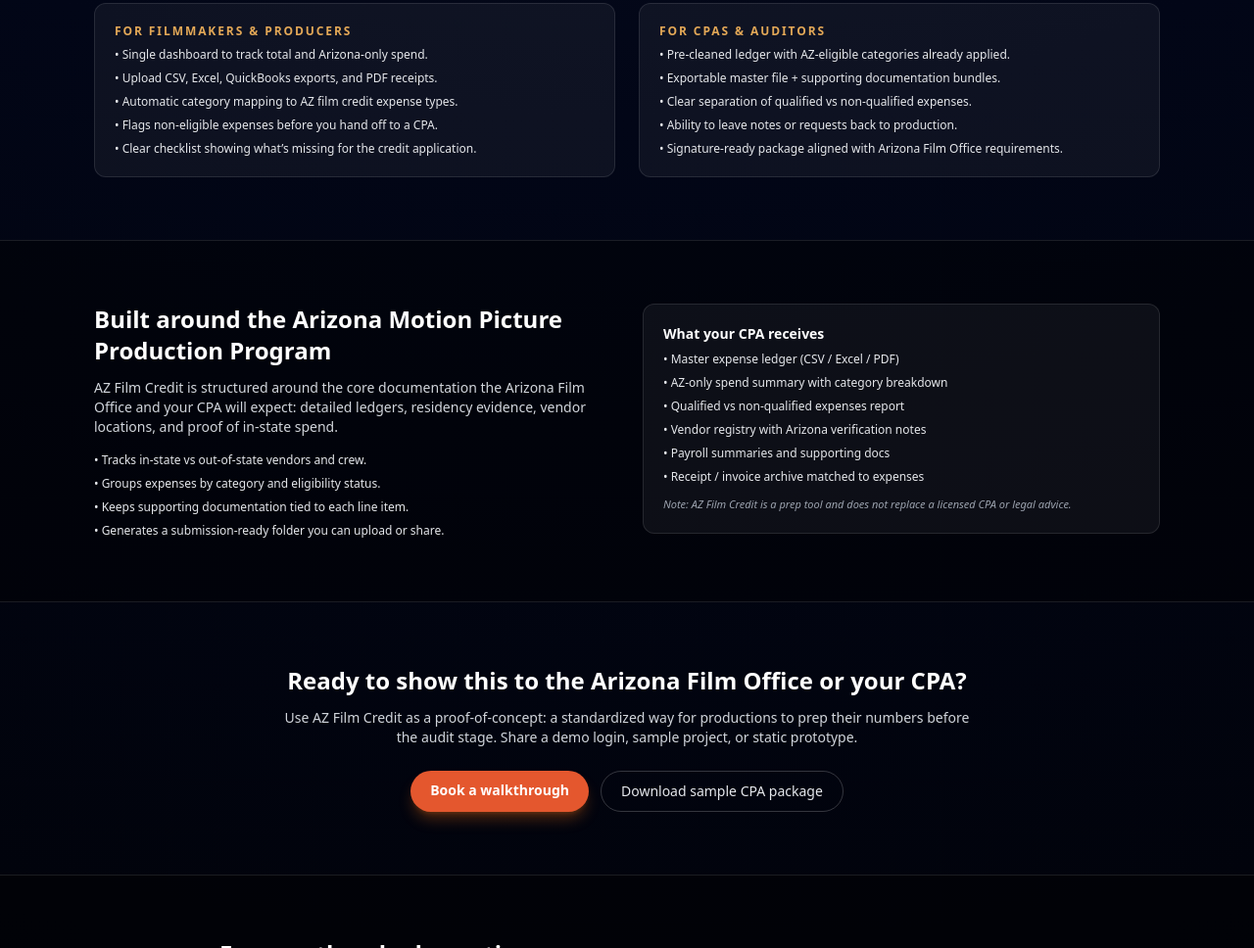
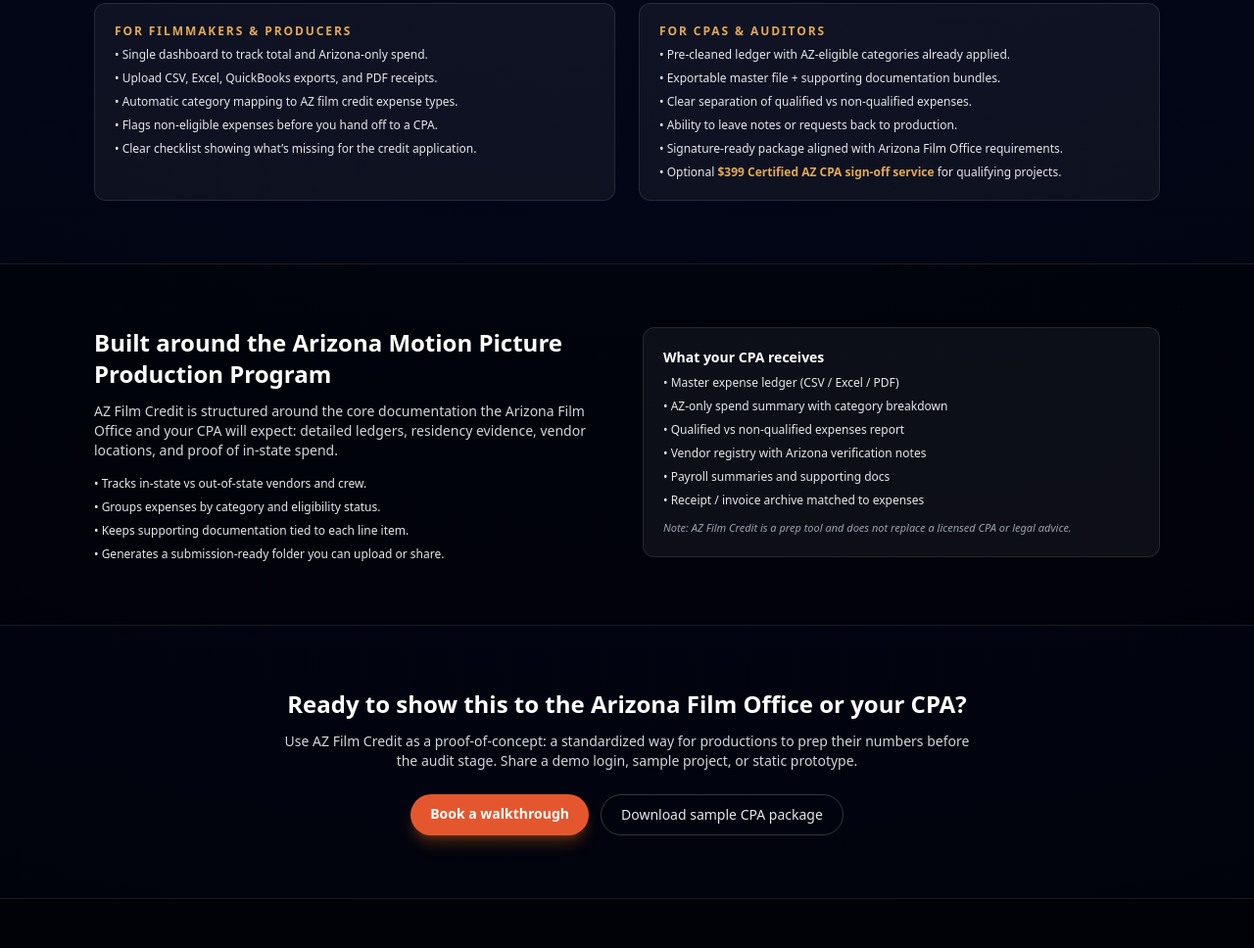
Before and after one commit to WatchVIM/azfilmcredit, a plain HTML site: page index.html in a window 1280 px wide. Shown: the part 1331-2299 px from the top of the page at 98% size. Drawn offline with nearby package versions, Linux system fonts and the light colour scheme.

Commit message:
Update index.html

```diff
--- a/index.html
+++ b/index.html
@@ -257,6 +257,7 @@
               <li>• Clear separation of qualified vs non-qualified expenses.</li>
               <li>• Ability to leave notes or requests back to production.</li>
               <li>• Signature-ready package aligned with Arizona Film Office requirements.</li>
+              <li>• Optional <span class="font-semibold text-desertGold">$399 Certified AZ CPA sign-off service</span> for qualifying projects.</li>
             </ul>
           </div>
         </div>
```
